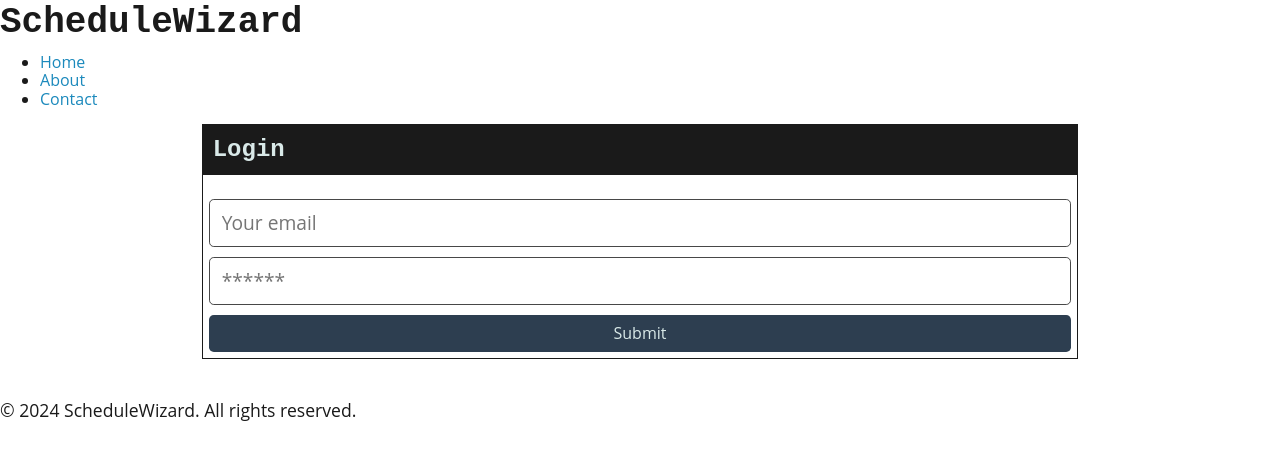
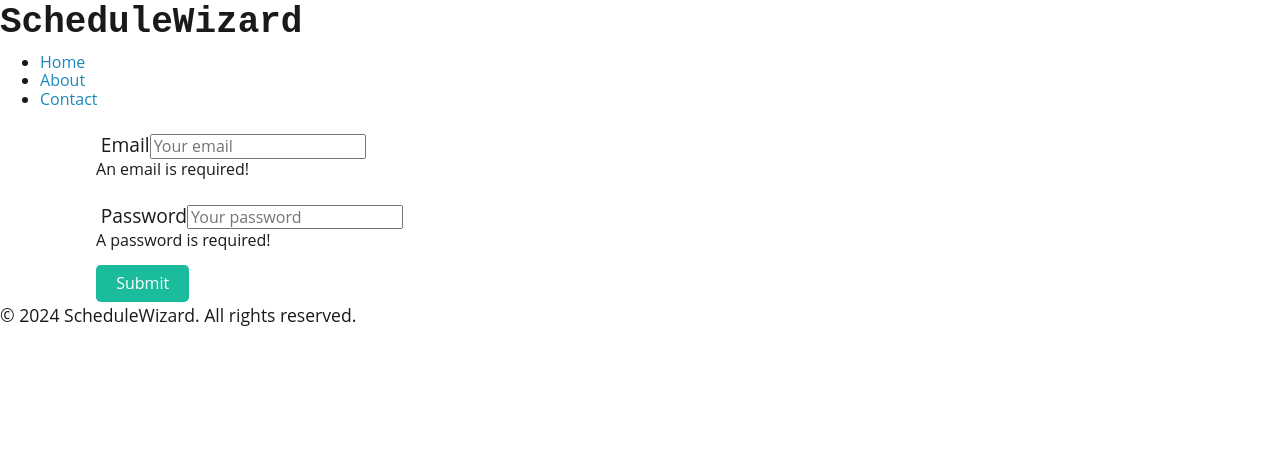
Before and after one commit to markhom/Schedule-Wizard, a React (Vite) app in the folder client/: page /login in a window 1280 px wide. Shown: the top 460 px of the page. Built offline with nearby package versions, Linux system fonts and the light colour scheme.

Commit message:
re wrote login

```diff
--- a/client/src/pages/Login.jsx
+++ b/client/src/pages/Login.jsx
@@ -1,5 +1,5 @@
 import { useState } from 'react';
-import { Link } from 'react-router-dom';
+//import { Link } from 'react-router-dom';
 import { Form, Button, Alert } from 'react-bootstrap';
 
 import { useMutation } from '@apollo/client';
@@ -7,18 +7,17 @@ import { LOGIN_USER } from '../utils/mutations';
 
 import Auth from '../utils/auth';
 
-const Login = (props) => {
-  const [formState, setFormState] = useState({ email: '', password: '' });
+const Login = () => {
+  const [userFormData, setUserFormData] = useState({ email: '', password: '' });
+  const [validated] = useState(false);
+  const [showAlert, setShowAlert] = useState(false);
+
   const [login, { error, data }] = useMutation(LOGIN_USER);
 
   // update state based on form input changes
   const handleInputChange = (event) => {
     const { name, value } = event.target;
-
-    setFormState({
-      ...formState,
-      [name]: value,
-    });
+    setUserFormData({ ...userFormData, [name]: value });
   };
 
   // submit form
@@ -26,71 +25,55 @@ const Login = (props) => {
     event.preventDefault();
     //console.log(formState);
 
+    const form = event.currentTarget;
+    if (form.checkValidity() === false) {
+      event.preventDefault();
+      event.stopPropagation();
+    }
+
     try {
       const { data } = await login({
-        variables: { ...formState },
-      });
+        variables: { ...userFormData },
+      })
 
       Auth.login(data.login.token);
-    } catch (e) {
-      console.error(e);
+    } catch (error) {
+      console.error(error);
+      setShowAlert(true);
     }
 
     // clear form values
-    setFormState({
+    setUserFormData({
       email: '',
       password: '',
     });
   };
 
   return (
-    <main className="flex-row justify-center mb-4">
-      <div className="col-12 col-lg-10">
-        <div className="card">
-          <h4 className="card-header bg-dark text-light p-2">Login</h4>
-          <div className="card-body">
-            {data ? (
-              <p>
-                Success! You may now head{' '}
-                <Link to="/">back to the homepage.</Link>
-              </p>
-            ) : (
-              <form onSubmit={handleFormSubmit}>
-                <input
-                  className="form-input"
-                  placeholder="Your email"
-                  name="email"
-                  type="email"
-                  value={formState.email}
-                  onChange={handleInputChange}
-                />
-                <input
-                  className="form-input"
-                  placeholder="******"
-                  name="password"
-                  type="password"
-                  value={formState.password}
-                  onChange={handleInputChange}
-                />
-                <button
-                  className="btn btn-block btn-primary"
-                  style={{ cursor: 'pointer' }}
-                  type="submit"
-                >
-                  Submit
-                </button>
-              </form>
-            )}
+    <>
+      <Form noValidate validated={validated} onSubmit={handleFormSubmit}>
+        <Alert dismissible onClose={() => setShowAlert(false)} show={showAlert} variant='warning'>
+          Something went wrong with your login!
+        </Alert>
 
-            {error && (
-              <div className="my-3 p-3 bg-danger text-white">
-                {error.message}
-              </div>
-            )}
-          </div>
-        </div>
-      </div>
-    </main>
+        <Form.Group className='mb-3' controlId="exampleForm.ControlInput1">
+          <Form.Label htmlFor='email'>Email</Form.Label>
+          <Form.Control type='text' placeholder='Your email' name='email' onChange={handleInputChange} value={userFormData.email} required/>
+          <Form.Control.Feedback type='invalid'>An email is required!</Form.Control.Feedback>
+        </Form.Group>
+
+        <Form.Group className='mb-3' controlId="exampleForm.ControlInput2">
+          <Form.Label htmlFor='password'>Password</Form.Label>
+          <Form.Control type='password' placeholder='Your password' name='password' onChange={handleInputChange} value={userFormData.password} required/>
+          <Form.Control.Feedback type='invalid'>A password is required!</Form.Control.Feedback>
+        </Form.Group>
+
+        <Button
+          disabled={!(userFormData.email && userFormData.password)} type='submit' variant='info'>
+          Submit
+        </Button>
+      </Form>
+    </>
   );
 };
 
```
